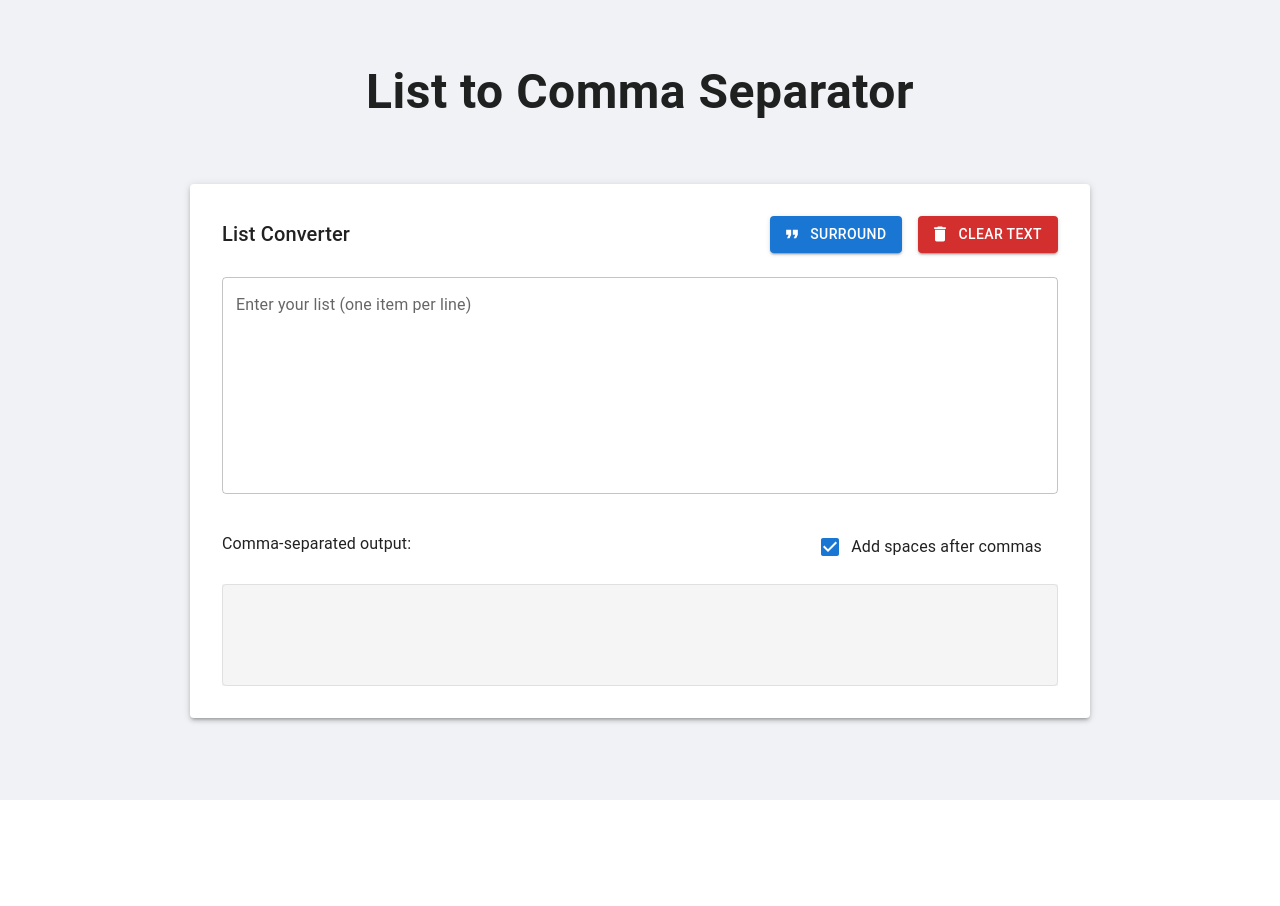
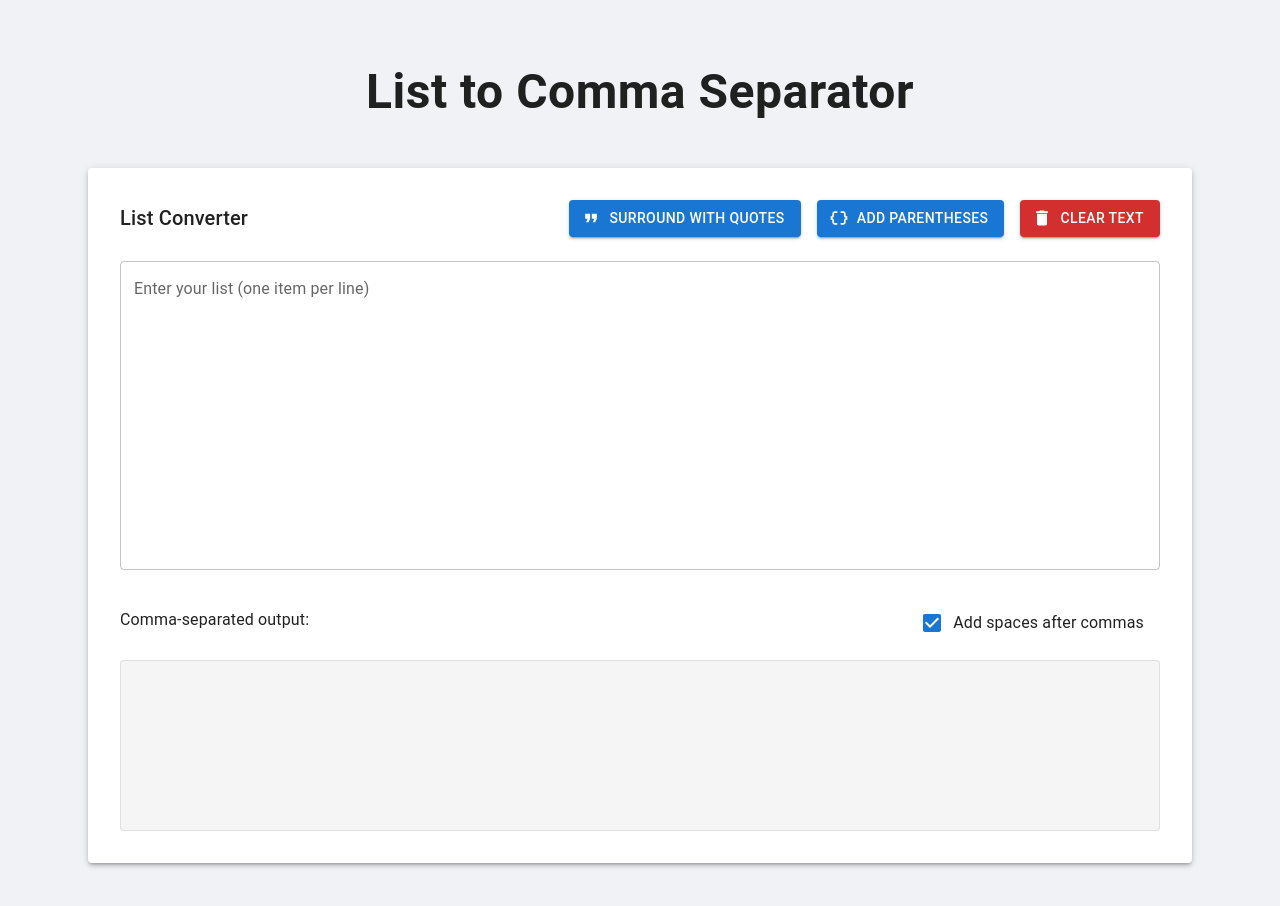
Before and after one commit to nprasad2077/sql_paste, a React (Vite) app: page / in a window 1280 px wide. Shown: the top 906 px of the page. Before the commit the page ends 800 px from the top, so only its background shows below. Built offline with nearby package versions, Linux system fonts and the light colour scheme.

Commit message:
new parenthesis button and function

```diff
--- a/src/components/ListConverter.jsx
+++ b/src/components/ListConverter.jsx
@@ -1,32 +1,40 @@
 // src/components/ListConverter.jsx
-import { useState } from 'react';
-import Box from '@mui/material/Box';
-import TextField from '@mui/material/TextField';
-import Paper from '@mui/material/Paper';
-import Typography from '@mui/material/Typography';
-import Container from '@mui/material/Container';
-import Button from '@mui/material/Button';
-import DeleteIcon from '@mui/icons-material/Delete';
-import FormatQuoteIcon from '@mui/icons-material/FormatQuote';
-import FormControlLabel from '@mui/material/FormControlLabel';
-import Checkbox from '@mui/material/Checkbox';
+import { useState } from "react";
+import Box from "@mui/material/Box";
+import TextField from "@mui/material/TextField";
+import Paper from "@mui/material/Paper";
+import Typography from "@mui/material/Typography";
+import Container from "@mui/material/Container";
+import Button from "@mui/material/Button";
+import DeleteIcon from "@mui/icons-material/Delete";
+import FormatQuoteIcon from "@mui/icons-material/FormatQuote";
+import ParenthesesIcon from "@mui/icons-material/FunctionsOutlined";
+import FormControlLabel from "@mui/material/FormControlLabel";
+import Checkbox from "@mui/material/Checkbox";
+import DataObjectIcon from "@mui/icons-material/DataObject";
 
 const ListConverter = () => {
-  const [input, setInput] = useState('');
+  const [input, setInput] = useState("");
   const [addSpaces, setAddSpaces] = useState(true);
   const [surroundWithQuotes, setSurroundWithQuotes] = useState(false);
+  const [surroundWithParentheses, setSurroundWithParentheses] = useState(false);
 
   const handleInputChange = (e) => {
     setInput(e.target.value);
   };
 
   const handleClear = () => {
-    setInput('');
+    setInput("");
     setSurroundWithQuotes(false);
+    setSurroundWithParentheses(false);
   };
 
   const handleSurround = () => {
-    setSurroundWithQuotes(true);
+    setSurroundWithQuotes(!surroundWithQuotes);
+  };
+
+  const handleParentheses = () => {
+    setSurroundWithParentheses(!surroundWithParentheses);
   };
 
   const handleSpacesChange = (event) => {
@@ -34,63 +42,89 @@ const ListConverter = () => {
   };
 
   const getCommaSeparatedList = () => {
-    if (!input.trim()) return '';
+    if (!input.trim()) return "";
 
     const items = input
-      .split('\n')
-      .map(item => item.trim())
-      .filter(item => item.length > 0)
-      .map(item => surroundWithQuotes ? `'${item}'` : item);
+      .split("\n")
+      .map((item) => item.trim())
+      .filter((item) => item.length > 0)
+      .map((item) => {
+        let processed = item;
+        if (surroundWithQuotes) {
+          processed = `'${processed}'`;
+        }
+        if (surroundWithParentheses) {
+          processed = `(${processed})`;
+        }
+        return processed;
+      });
 
-    return items.join(addSpaces ? ', ' : ',');
+    return items.join(addSpaces ? ", " : ",");
   };
 
   return (
-    <Container maxWidth="lg">
+    <Container maxWidth={false} sx={{px: 4}}>
       <Box
         sx={{
-          mt: 4,
-          mb: 4,
-          display: 'flex',
-          flexDirection: 'column',
-          alignItems: 'center',
-          width: '100%'
+          mt: 2,
+          mb: 2,
+          display: "flex",
+          flexDirection: "column",
+          alignItems: "center",
+          width: "100%",
         }}
       >
         <Paper
           elevation={3}
           sx={{
             p: 4,
-            width: '100%',
-            maxWidth: '900px'
+            width: "100%",
+            maxWidth: "1200px",
           }}
         >
-          <Box sx={{
-            display: 'flex',
-            justifyContent: 'space-between',
-            alignItems: 'center',
-            mb: 3,
-            flexWrap: 'wrap',
-            gap: 2
-          }}>
-            <Typography
-              variant="h6"
-              align="center"
-            >
+          <Box
+            sx={{
+              display: "flex",
+              justifyContent: "space-between",
+              alignItems: "center",
+              mb: 3,
+              flexWrap: "wrap",
+              gap: 2,
+            }}
+          >
+            <Typography variant="h6" align="center">
               List Converter
             </Typography>
-            <Box sx={{
-              display: 'flex',
-              gap: 2,
-              flexWrap: 'wrap'
-            }}>
+            <Box
+              sx={{
+                display: "flex",
+                gap: 2,
+                flexWrap: "wrap",
+              }}
+            >
               <Button
                 variant="contained"
                 color="primary"
                 startIcon={<FormatQuoteIcon />}
                 onClick={handleSurround}
+                sx={{
+                  bgcolor: surroundWithQuotes ? "primary.dark" : "primary.main",
+                }}
               >
-                Surround
+                Surround with Quotes
+              </Button>
+              <Button
+                variant="contained"
+                color="primary"
+                startIcon={<DataObjectIcon />}
+                onClick={handleParentheses}
+                sx={{
+                  bgcolor: surroundWithParentheses
+                    ? "primary.dark"
+                    : "primary.main",
+                }}
+              >
+                Add Parentheses
               </Button>
               <Button
                 variant="contained"
@@ -107,7 +141,7 @@ const ListConverter = () => {
             fullWidth
             label="Enter your list (one item per line)"
             multiline
-            rows={8}
+            rows={12}
             value={input}
             onChange={handleInputChange}
             variant="outlined"
@@ -117,22 +151,21 @@ Union
 Sioux"
             sx={{
               mb: 4,
-              '& .MuiOutlinedInput-root': {
-                fontFamily: 'monospace'
-              }
+              "& .MuiOutlinedInput-root": {
+                fontFamily: "monospace",
+              },
             }}
           />
 
-          <Box sx={{
-            display: 'flex',
-            justifyContent: 'space-between',
-            alignItems: 'center',
-            mb: 2
-          }}>
-            <Typography
-              variant="subtitle1"
-              gutterBottom
-            >
+          <Box
+            sx={{
+              display: "flex",
+              justifyContent: "space-between",
+              alignItems: "center",
+              mb: 2,
+            }}
+          >
+            <Typography variant="subtitle1" gutterBottom>
               Comma-separated output:
             </Typography>
             <FormControlLabel
@@ -151,18 +184,18 @@ Sioux"
           <TextField
             fullWidth
             multiline
-            rows={3}
+            rows={6}
             value={getCommaSeparatedList()}
             variant="outlined"
             InputProps={{
               readOnly: true,
             }}
             sx={{
-              backgroundColor: '#f5f5f5',
-              '& .MuiOutlinedInput-root': {
-                fontFamily: 'monospace',
-                '& fieldset': {
-                  borderColor: '#e0e0e0',
+              backgroundColor: "#f5f5f5",
+              "& .MuiOutlinedInput-root": {
+                fontFamily: "monospace",
+                "& fieldset": {
+                  borderColor: "#e0e0e0",
                 },
               },
             }}
```
